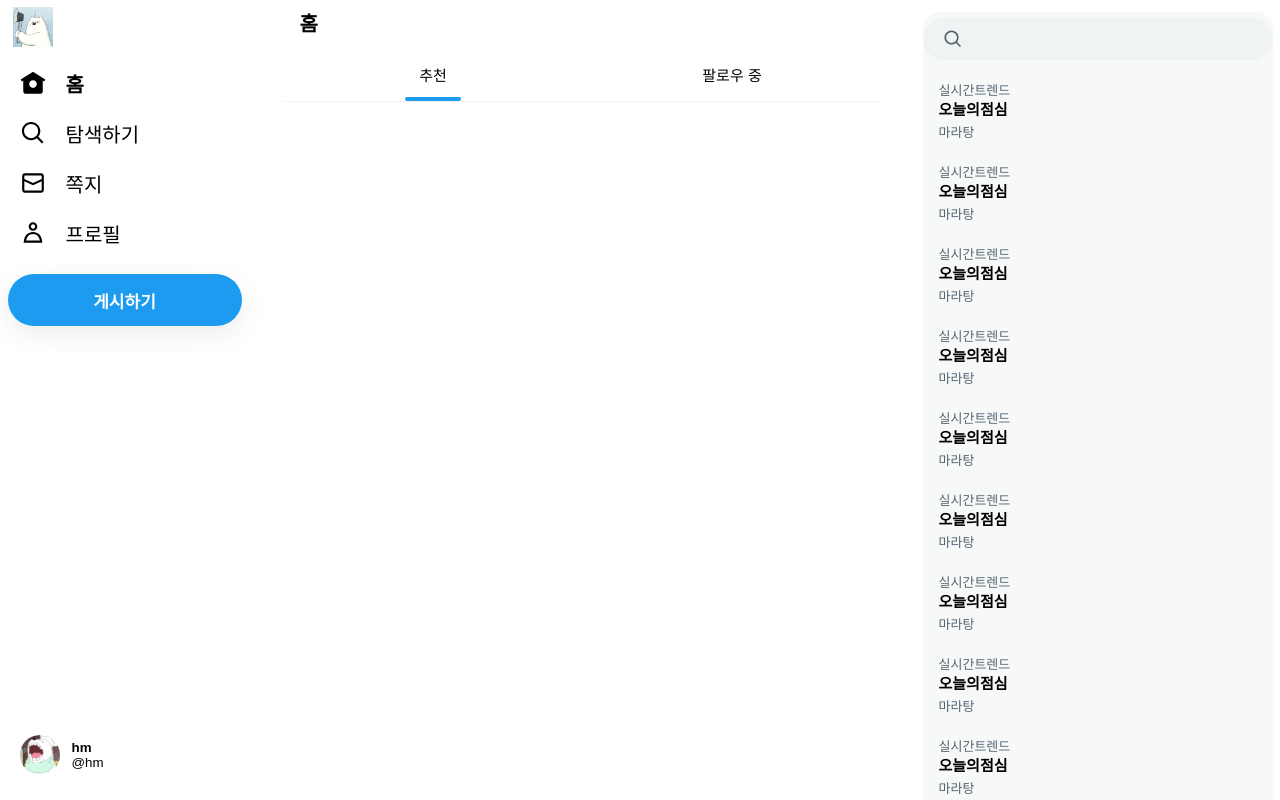
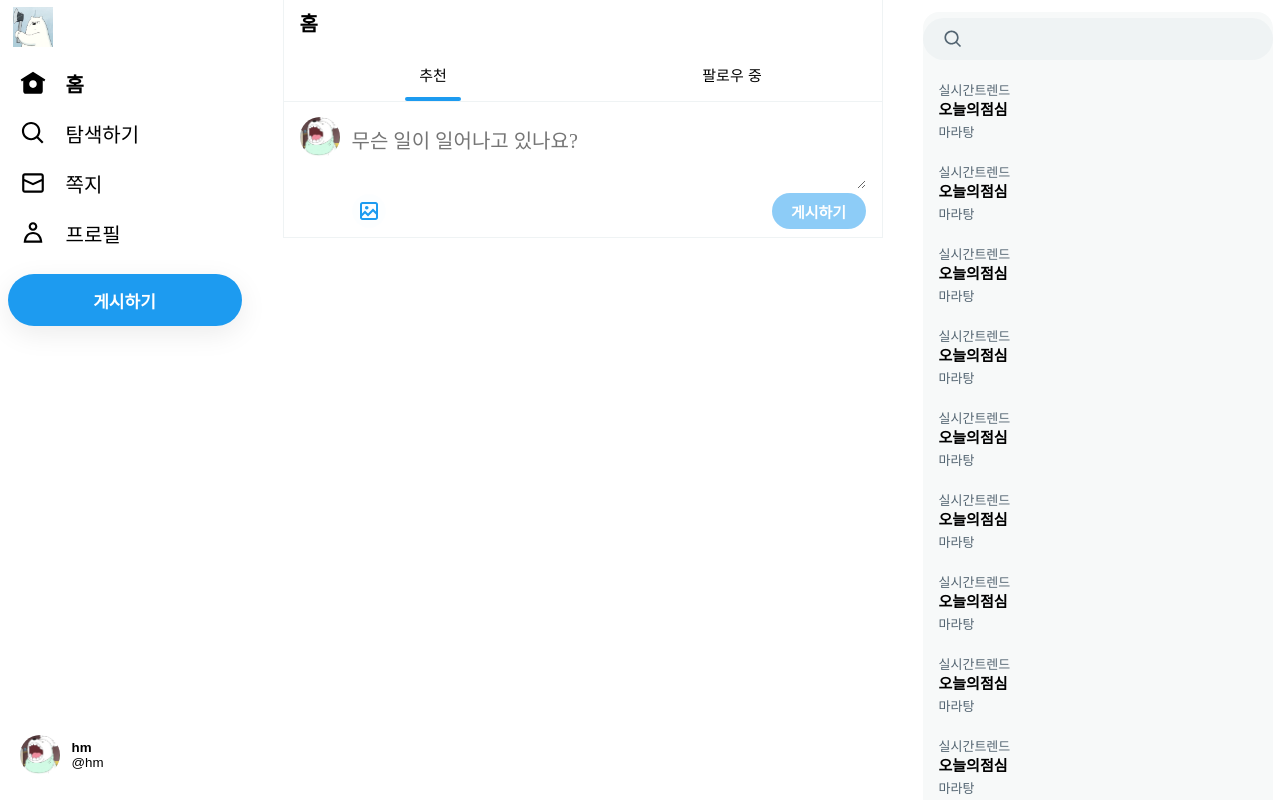
Before and after one commit to hyemin33/nextjs_sns, a Next.js app: page /home in a window 1280 px wide. Built offline with nearby package versions, Linux system fonts and the light colour scheme.

Commit message:
PostForm 만들기(타이핑 외우기)

```diff
--- /dev/null
+++ b/src/app/(afterLogin)/home/_component/PostForm.tsx
@@ -0,0 +1,69 @@
+"use client";
+
+import { ChangeEventHandler, FormEventHandler, useRef, useState } from "react";
+import style from "./postForm.module.css";
+
+export default function PostForm() {
+  const imageRef = useRef<HTMLInputElement>(null);
+  const [content, setContent] = useState("");
+  const me = {
+    id: "hm",
+    image: "/ice1.jpg",
+  };
+
+  const onChange: ChangeEventHandler<HTMLTextAreaElement> = (e) => {
+    setContent(e.target.value);
+  };
+
+  const onSubmit: FormEventHandler = (e) => {
+    e.preventDefault();
+  };
+
+  const onClickButton = () => {
+    imageRef.current?.click();
+  };
+
+  return (
+    <form className={style.postForm} onSubmit={onSubmit}>
+      <div className={style.postUserSection}>
+        <div className={style.postUserImage}>
+          <img src={me.image} alt={me.id} />
+        </div>
+      </div>
+      <div className={style.postInputSection}>
+        <textarea
+          value={content}
+          onChange={onChange}
+          placeholder="무슨 일이 일어나고 있나요?"
+        />
+        <div className={style.postButtonSection}>
+          <div className={style.footerButtons}>
+            <div className={style.footerButtonLeft}>
+              <input
+                type="file"
+                name="imageFiles"
+                multiple
+                hidden
+                ref={imageRef}
+              />
+              <button
+                className={style.uploadButton}
+                type="button"
+                onClick={onClickButton}
+              >
+                <svg width={24} viewBox="0 0 24 24" aria-hidden="true">
+                  <g>
+                    <path d="M3 5.5C3 4.119 4.119 3 5.5 3h13C19.881 3 21 4.119 21 5.5v13c0 1.381-1.119 2.5-2.5 2.5h-13C4.119 21 3 19.881 3 18.5v-13zM5.5 5c-.276 0-.5.224-.5.5v9.086l3-3 3 3 5-5 3 3V5.5c0-.276-.224-.5-.5-.5h-13zM19 15.414l-3-3-5 5-3-3-3 3V18.5c0 .276.224.5.5.5h13c.276 0 .5-.224.5-.5v-3.086zM9.75 7C8.784 7 8 7.784 8 8.75s.784 1.75 1.75 1.75 1.75-.784 1.75-1.75S10.716 7 9.75 7z"></path>
+                  </g>
+                </svg>
+              </button>
+            </div>
+            <button className={style.actionButton} disabled={!content}>
+              게시하기
+            </button>
+          </div>
+        </div>
+      </div>
+    </form>
+  );
+}
--- /dev/null
+++ b/src/app/(afterLogin)/home/_component/postForm.module.css
@@ -0,0 +1,85 @@
+.postUserSection {
+  margin-right: 12px;
+  width: 40px;
+}
+
+.postUserImage {
+  width: 40px;
+  height: 40px;
+  border-radius: 20px;
+}
+
+.postUserImage img {
+  width: 40px;
+  height: 40px;
+  border-radius: 20px;
+}
+
+.postForm {
+  margin-top: 101px;
+  display: flex;
+  padding: 16px 16px 8px;
+  border-color: rgb(239, 243, 244);
+  border-bottom-width: 1px;
+  border-bottom-style: solid;
+}
+.postInputSection {
+  flex: 1;
+}
+.postButtonSection {
+  width: 100%;
+}
+.postForm textarea {
+  width: 100%;
+  border: none;
+  padding: 12px 0;
+  font-size: 20px;
+  line-height: 24px;
+  outline: none;
+}
+.postForm textarea::placeholder {
+  font-family: Malgun Gothic;
+}
+.footerButtons {
+  display: flex;
+  flex-direction: row;
+  align-items: center;
+}
+.footerButtonLeft {
+  flex: 1;
+}
+.uploadButton {
+  width: 34px;
+  height: 34px;
+  border: none;
+  cursor: pointer;
+  border-radius: 17px;
+  transition-duration: 0.2s;
+  transition-property: background-color;
+  background-color: rgb(29, 155, 240, 0.01);
+  display: flex;
+  align-items: center;
+  justify-content: center;
+}
+.uploadButton:hover {
+  background-color: rgb(29, 155, 240, 0.1);
+}
+.uploadButton svg {
+  fill: rgb(29, 155, 240);
+}
+.actionButton:disabled {
+  opacity: 0.5;
+}
+.actionButton {
+  width: 94px;
+  height: 36px;
+  border: none;
+  color: rgb(255, 255, 255);
+  font-weight: 700;
+  font-size: 15px;
+  border-radius: 18px;
+  background-color: rgb(29, 155, 240);
+}
+.actionButton:hover {
+  background-color: rgb(26, 140, 216);
+}
--- a/src/app/(afterLogin)/home/page.tsx
+++ b/src/app/(afterLogin)/home/page.tsx
@@ -1,12 +1,14 @@
 import style from "./home.module.css";
 import Tab from "@/app/(afterLogin)/home/_component/Tab";
 import TabProvider from "@/app/(afterLogin)/home/_component/TabProvider";
+import PostForm from "./_component/PostForm";
 
 export default function Home() {
   return (
     <main className={style.main}>
       <TabProvider>
         <Tab />
+        <PostForm />
       </TabProvider>
     </main>
   );
```
